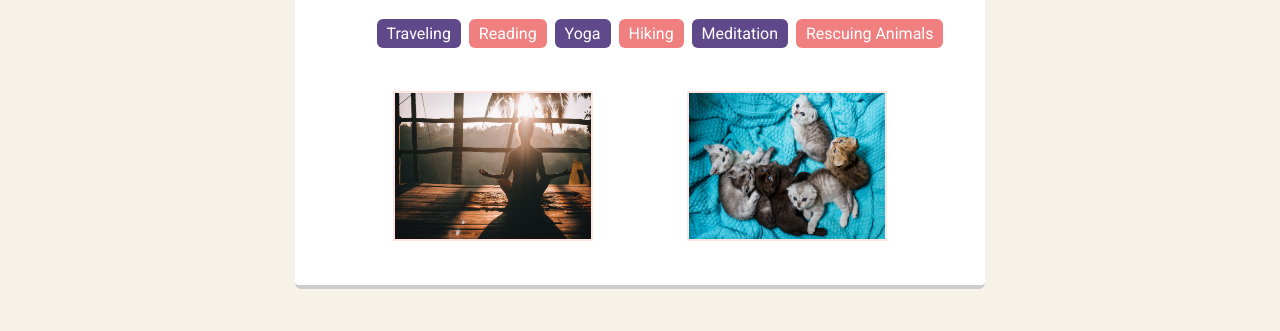
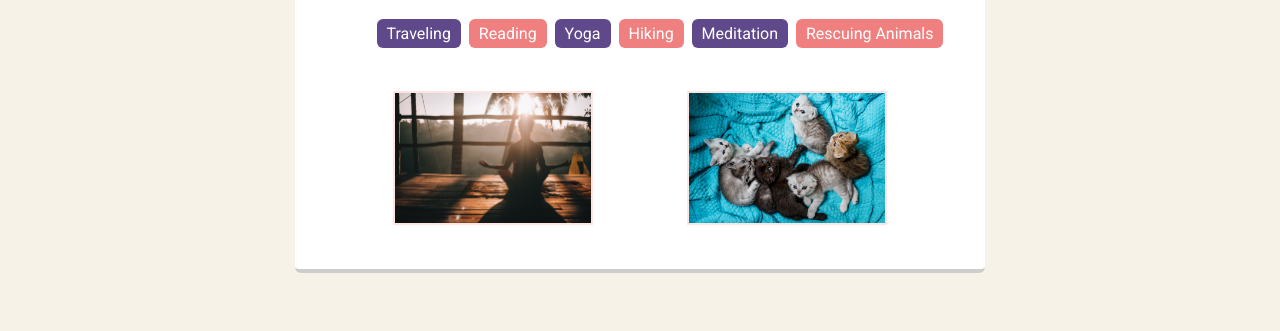
Before and after one commit to konstanzepelargus/techdegree-project-1, a plain HTML site: page pages/interests.html in a window 1280 px wide. Shown: the part 621-952 px from the top of the page. Drawn offline with Linux system fonts and the light colour scheme; a web font is replaced by a local one.

Commit message:
change accepted

```diff
--- a/styles.css
+++ b/styles.css
@@ -108,6 +108,7 @@ header .profile-image:hover {
   margin: 40px;
   padding: 40px 40px 40px;
   max-width: 800px;
+  display: inline-block;
   text-align: center;
   background: #fff;
   border-bottom: 4px solid #ccc;
@@ -125,7 +126,7 @@ main .yoga-image {
   margin-left: auto;
   margin-right: 45px;
   width: 200px;
-  height: 150px;
+  height: auto;
   border: 2px solid mistyrose;
 }
 
@@ -136,7 +137,7 @@ main .kittens-image {
   margin-left: 45px;
   margin-right: auto;
   width: 200px;
-  height: 150px;
+  height: auto;
   border: 2px solid mistyrose;
 }
 
@@ -161,6 +162,7 @@ ul.skills {
 .interests li {
   border-radius: 6px;
   display: inline-block;
+  text-align: center;
   background: lightcoral;
   color: white;
   padding: 5px 10px;
```
